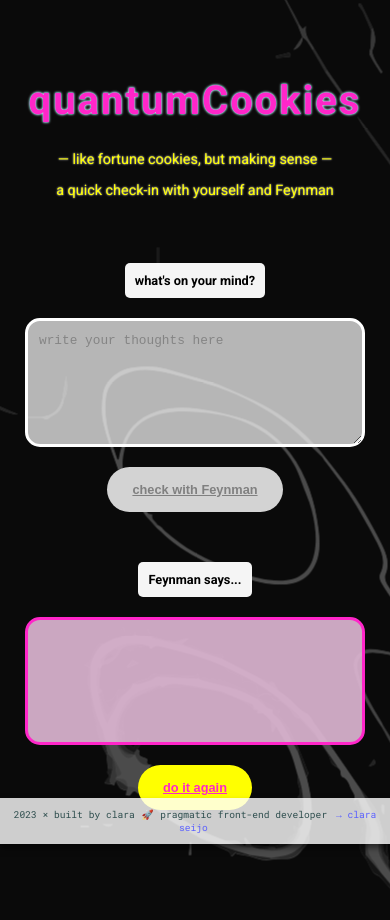
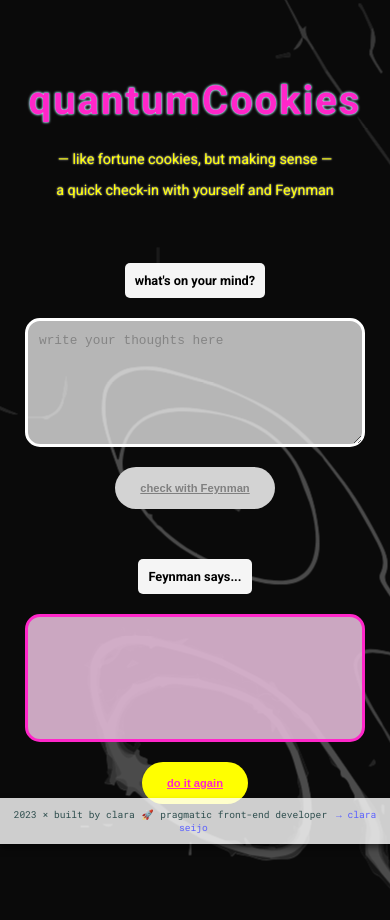
Before and after one commit to clasei/quantum-cookies, an Angular app: page / in a window 390 px wide. Shown: the top 920 px of the page. Built offline with nearby package versions, Linux system fonts and the light colour scheme.

Commit message:
mobile font reduced

```diff
--- a/src/app/components/quantum-cookies-display/quantum-cookies-display.component.scss
+++ b/src/app/components/quantum-cookies-display/quantum-cookies-display.component.scss
@@ -59,7 +59,7 @@ button {
 
 @media only screen and (max-width: 600px) {
     button {
-        font-size: 0.8rem;
+        font-size: 0.7rem;
     }
 
     .quote-text {
--- a/src/app/components/user-input/user-input.component.scss
+++ b/src/app/components/user-input/user-input.component.scss
@@ -72,7 +72,7 @@ button {
     }
 
     button {
-        font-size: 0.8rem;
+        font-size: 0.7rem;
         margin-bottom: auto;
     }
 
```
